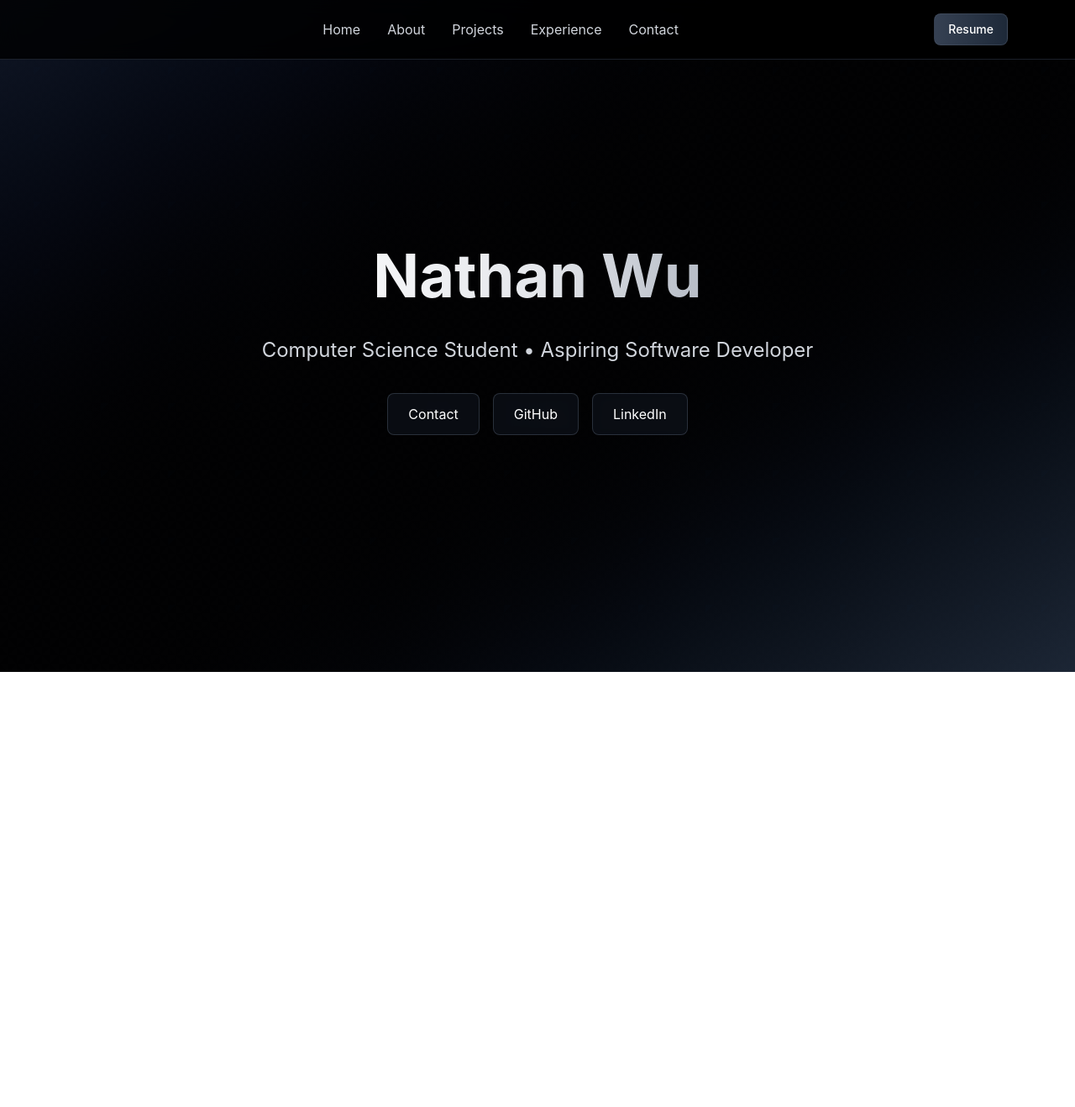
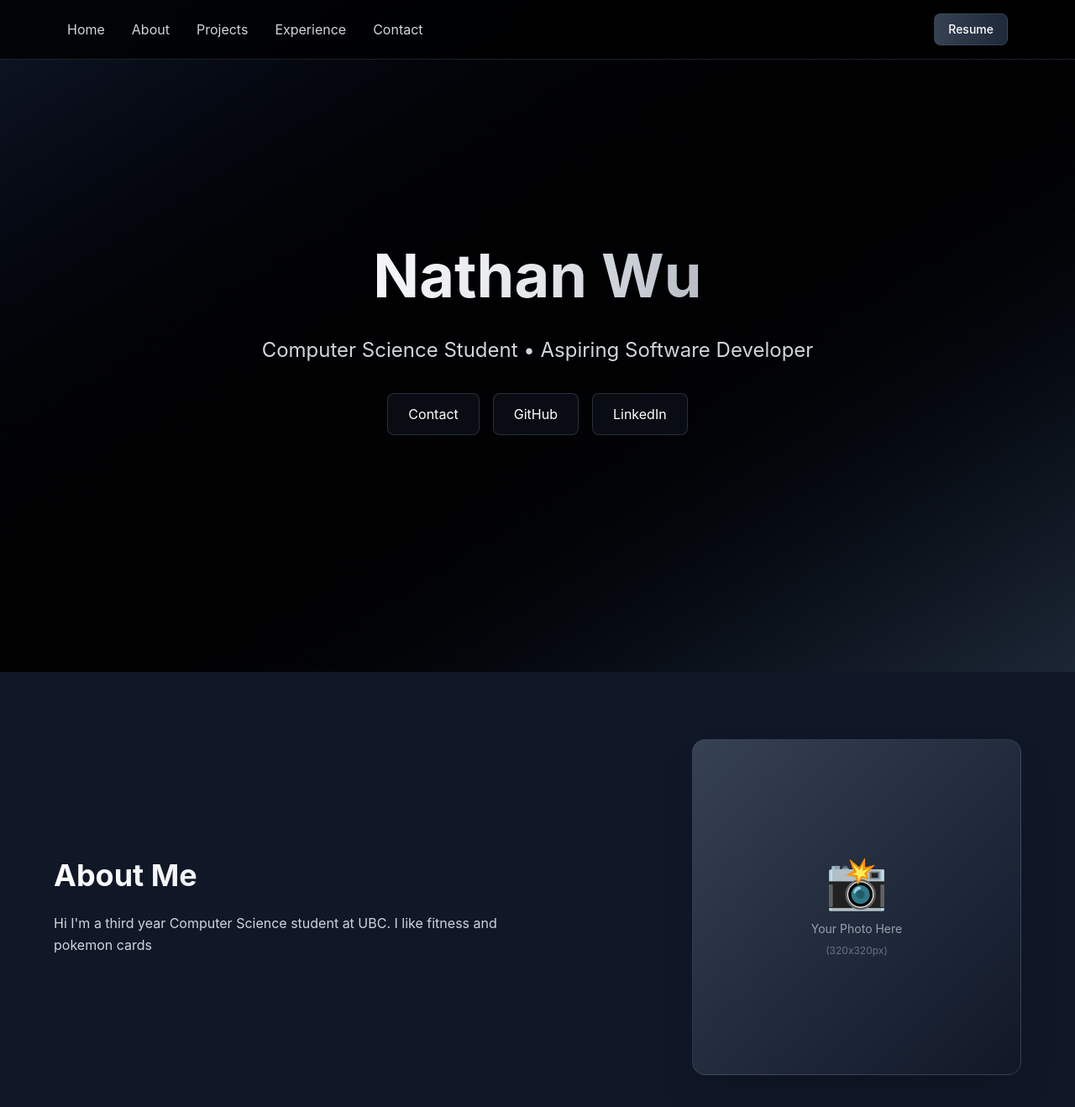
Before and after one commit to nathan-wooo/portfolio-website, a React (Vite) app: page / in a window 1280 px wide. Shown: the top 1318 px of the page at 84% size. Before the commit the page ends 800 px from the top, so only its background shows below. Built offline with nearby package versions, Linux system fonts and the light colour scheme.

Commit message:
added about me section with photo. added resume button

```diff
--- a/src/App.jsx
+++ b/src/App.jsx
@@ -1,6 +1,18 @@
 import React from 'react';
 
 const App = () => {
+
+    // Smooth scroll function
+  const scrollToSection = (sectionId) => {
+    const element = document.getElementById(sectionId);
+    if (element) {
+      element.scrollIntoView({
+        behavior: 'smooth',
+        block: 'start',
+      });
+    }
+  };
+
   return (
     <div className="min-h-screen bg-gray-900 text-white relative">
       {/* Carbon Fiber Background Pattern */}
@@ -24,19 +36,42 @@ const App = () => {
       {/* Content */}
       <div className="relative z-10">
         {/* Navigation */}
-        <nav className="fixed top-0 w-full bg-black/80 backdrop-blur-md z-50 border-b border-gray-700/50">
-          <div className="max-w-6xl mx-auto px-4 py-4">
-            <div className="flex justify-between items-center">
-              {/* Empty div to maintain flex layout */}
-              <div></div>
-
-              <div className="hidden md:flex space-x-8">
-                <a href="#home" className="text-gray-300 hover:text-white transition-colors duration-300">Home</a>
-                <a href="#about" className="text-gray-300 hover:text-white transition-colors duration-300">About</a>
-                <a href="#projects" className="text-gray-300 hover:text-white transition-colors duration-300">Projects</a>
-                <a href="#experience" className="text-gray-300 hover:text-white transition-colors duration-300">Experience</a>
-                <a href="#contact" className="text-gray-300 hover:text-white transition-colors duration-300">Contact</a>
-              </div>
+<nav className="fixed top-0 w-full bg-black/80 backdrop-blur-md z-50 border-b border-gray-700/50">
+  <div className="max-w-6xl mx-auto px-4 py-4">
+    <div className="flex justify-between items-center">
+      {/* Navigation Links*/}
+          <div className="hidden md:flex space-x-8">
+            <button
+              onClick={() => scrollToSection('home')}
+              className="text-gray-300 hover:text-white transition-colors duration-300"
+            >
+              Home
+            </button>
+            <button
+              onClick={() => scrollToSection('about')}
+              className="text-gray-300 hover:text-white transition-colors duration-300"
+            >
+              About
+            </button>
+            <button
+              onClick={() => scrollToSection('projects')}
+              className="text-gray-300 hover:text-white transition-colors duration-300"
+            >
+              Projects
+            </button>
+            <button
+              onClick={() => scrollToSection('experience')}
+              className="text-gray-300 hover:text-white transition-colors duration-300"
+            >
+              Experience
+            </button>
+            <button
+              onClick={() => scrollToSection('contact')}
+              className="text-gray-300 hover:text-white transition-colors duration-300"
+            >
+              Contact
+            </button>
+          </div>
 
               {/* Resume Button */}
               <a
@@ -85,6 +120,36 @@ const App = () => {
             </div>
           </div>
         </section>
+
+        {/* About Section */}
+        <section id="about" className="py-20 px-6">
+          <div className="max-w-6xl mx-auto px-0">
+            <div className="grid md:grid-cols-2 gap-12 items-center">
+              {/* Text Content */}
+              <div className="space-y-6 pr-6">
+                <h2 className="text-3xl md:text-4xl font-bold bg-gradient-to-r from-white to-gray-300 bg-clip-text text-transparent">
+                  About Me
+                </h2>
+                <div className="space-y-4 text-gray-300 leading-relaxed">
+                  <p>
+                    Hi I'm a third year Computer Science student at UBC. I like fitness and pokemon cards
+                  </p>
+                </div>
+              </div>
+
+              {/* Image Placeholder */}
+              <div className="flex justify-center pl-40">
+                <div className="w-100 h-100 bg-gradient-to-br from-gray-700 to-gray-900 rounded-2xl border border-gray-600/50 flex items-center justify-center shadow-2xl">
+                  <div className="text-center text-gray-400">
+                    <div className="text-6xl mb-4">📸</div>
+                    <p className="text-sm">Your Photo Here</p>
+                    <p className="text-xs text-gray-500 mt-2">(320x320px)</p>
+                  </div>
+                </div>
+              </div>
+            </div>
+          </div>
+        </section>
       </div>
     </div>
   );
```
Also changed, not shown: 2 other files (tests, documents, lock files or other folders).
